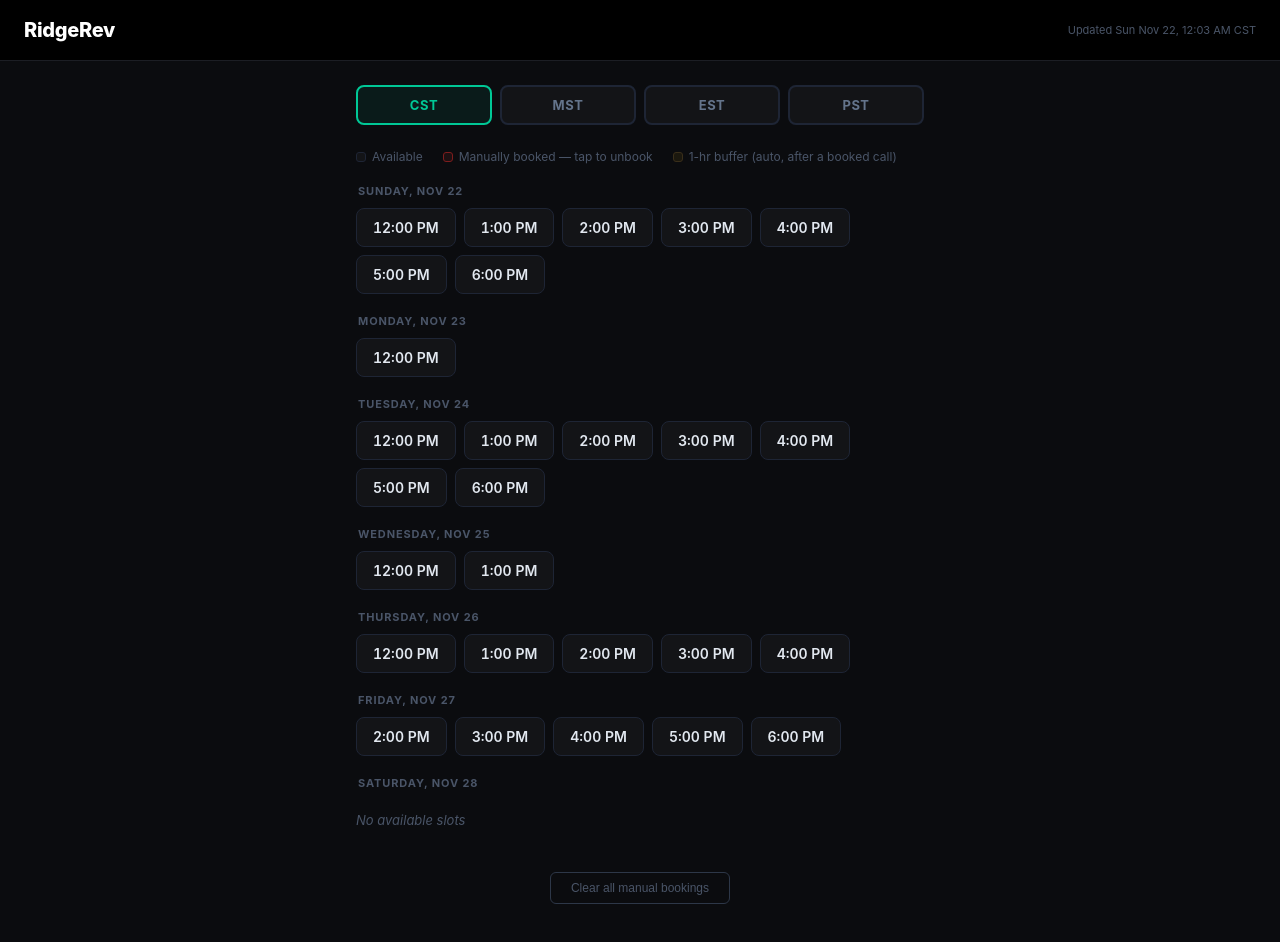
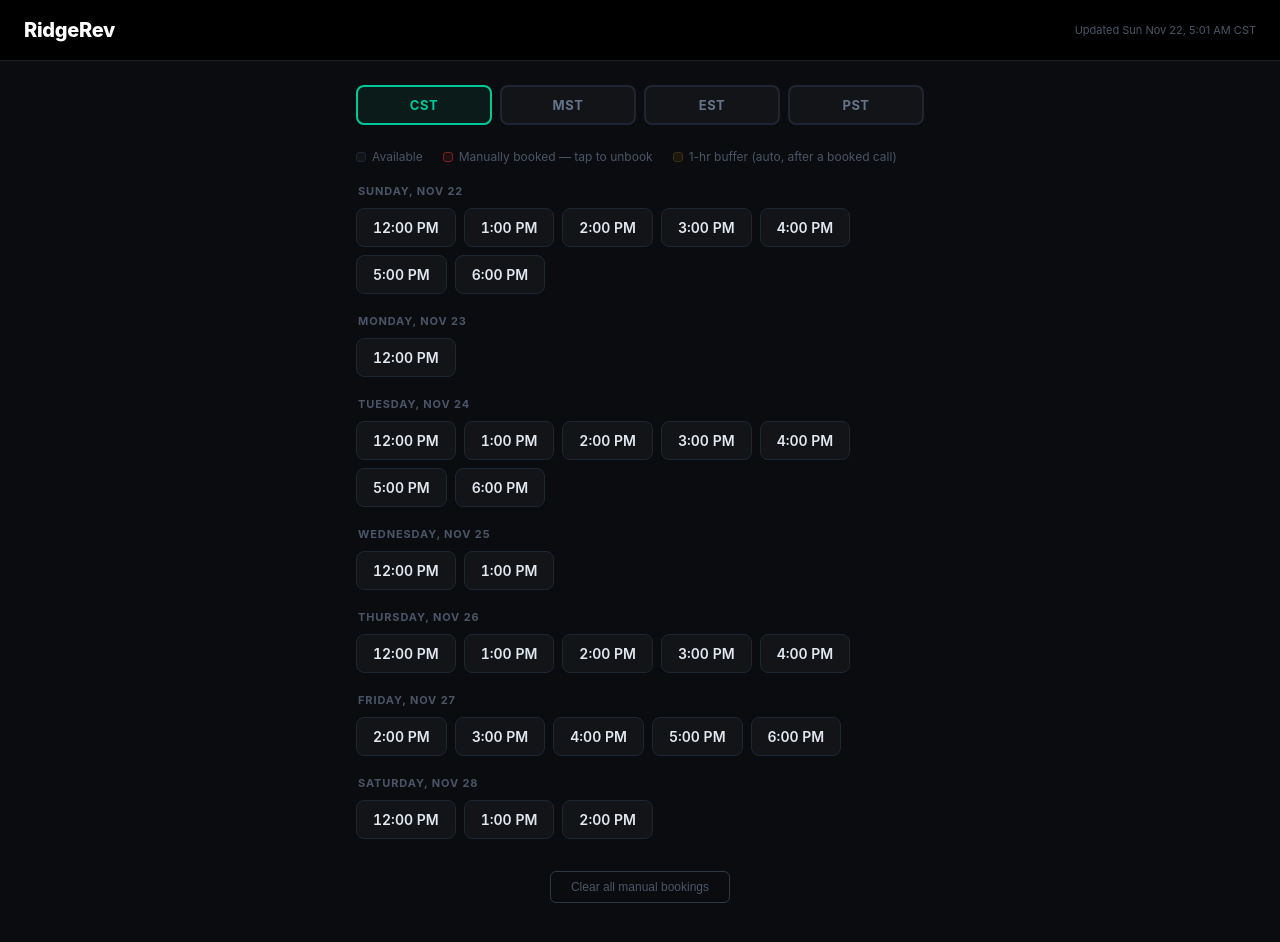
Before and after one commit to webbdelroy33-rgb/ridgerev-schedule, a plain HTML site: page index.html in a window 1280 px wide. Drawn offline with Linux system fonts and the light colour scheme.

Commit message:
Schedule update — Sun Nov 22, 5:01 AM CST

```diff
--- a/index.html
+++ b/index.html
@@ -89,7 +89,7 @@
 
 <div class="header">
   <div class="logo">RidgeRev</div>
-  <div class="generated" id="updatedAt">Updated Sun Nov 22, 12:03 AM CST</div>
+  <div class="generated" id="updatedAt">Updated Sun Nov 22, 5:01 AM CST</div>
 </div>
 
 <div class="main">
@@ -330,11 +330,31 @@ let SCHEDULE = {
     ]
   },
   "Saturday, Nov 28": {
-    "CST": [],
-    "MST": [],
-    "EST": [],
-    "PST": [],
-    "_iso": []
+    "CST": [
+      "12:00 PM",
+      "1:00 PM",
+      "2:00 PM"
+    ],
+    "MST": [
+      "11:00 AM",
+      "12:00 PM",
+      "1:00 PM"
+    ],
+    "EST": [
+      "1:00 PM",
+      "2:00 PM",
+      "3:00 PM"
+    ],
+    "PST": [
+      "10:00 AM",
+      "11:00 AM",
+      "12:00 PM"
+    ],
+    "_iso": [
+      "2026-11-28T12:00:00-06:00",
+      "2026-11-28T13:00:00-06:00",
+      "2026-11-28T14:00:00-06:00"
+    ]
   }
 };
 let DAYS     = ["Sunday, Nov 22", "Monday, Nov 23", "Tuesday, Nov 24", "Wednesday, Nov 25", "Thursday, Nov 26", "Friday, Nov 27", "Saturday, Nov 28"];
```
